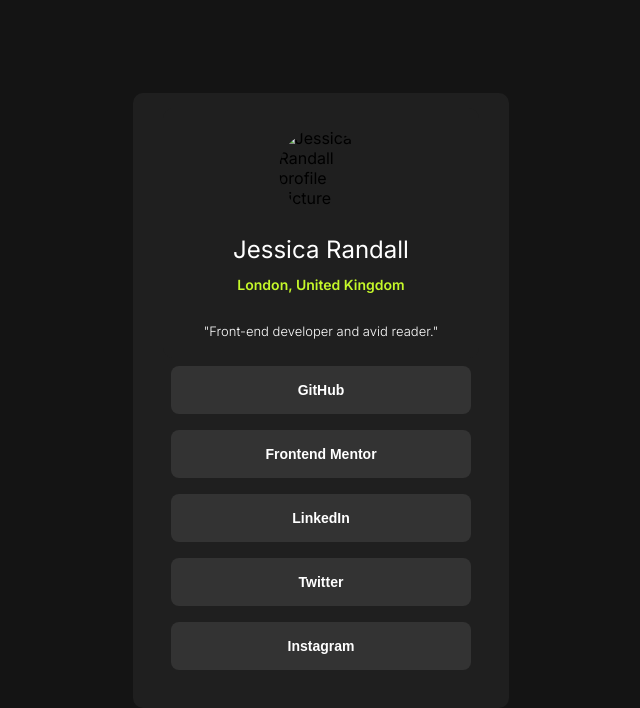
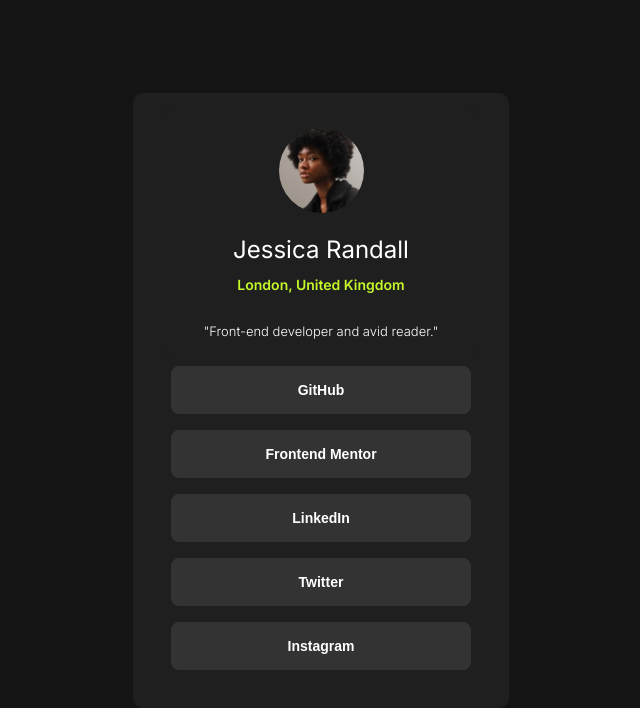
Before and after one commit to givanim/3sociallinks, a plain HTML site: page index.html in a window 1280 px wide. Shown: the whole page, without its empty margins (319-959 px from the left). Drawn offline with Linux system fonts and the light colour scheme.

Commit message:
img adding

```diff
--- a/index.html
+++ b/index.html
@@ -18,7 +18,7 @@
   <main>
     <section>
       <header class="profile-header">
-        <img src="/social-links-profile-main/assets/images/avatar-jessica.jpeg" alt="Jessica Randall profile picture" class="profile-image">
+        <img src="./assets/images/avatar-jessica.jpeg" alt="Jessica Randall profile picture" class="profile-image">
         <h1>Jessica Randall</h1>
         <h2>London, United Kingdom</h2>
         <p>"Front-end developer and avid reader."</p>
```
